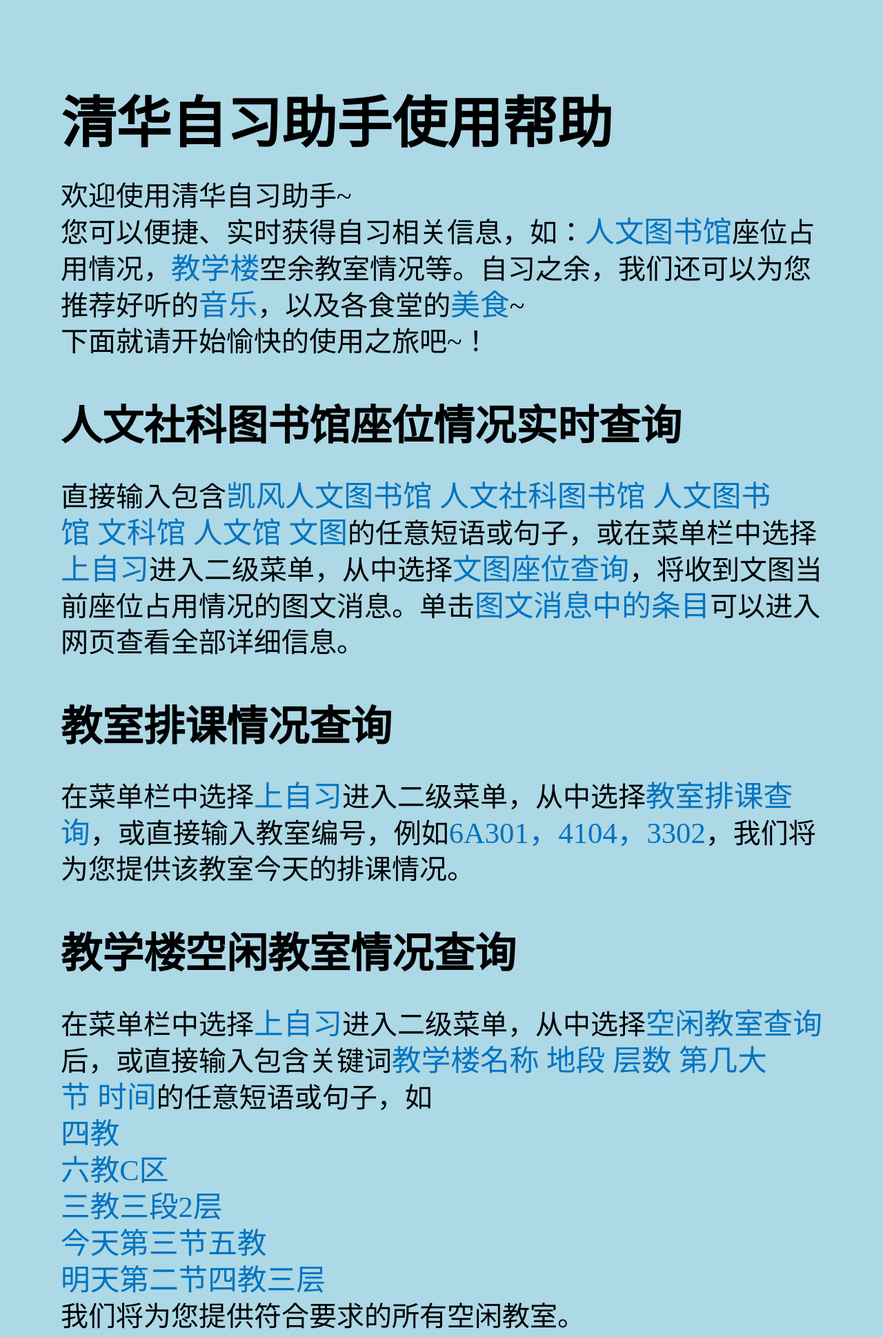
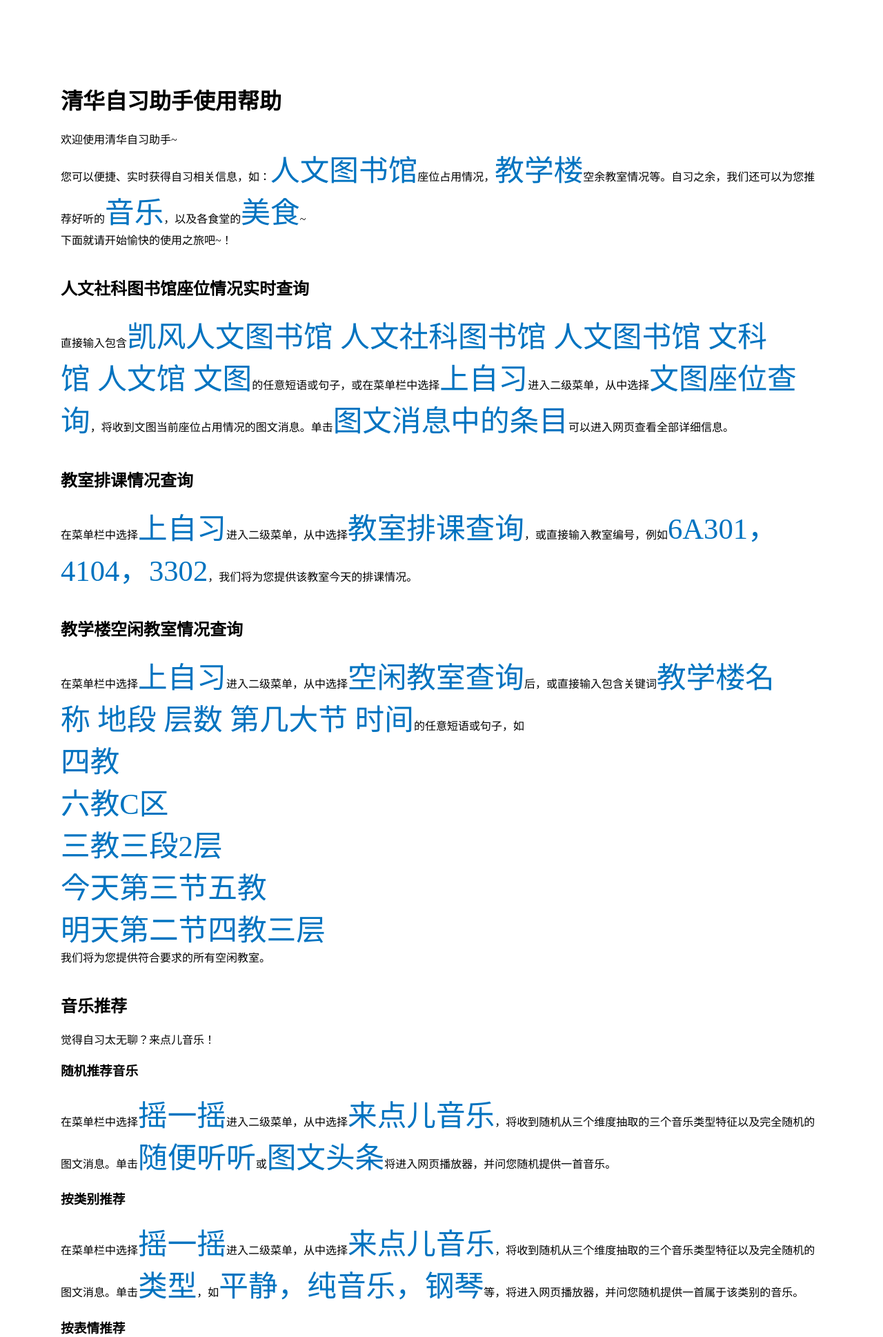
Before and after one commit to syb1001/ThuHelper, a Django app: template ThuHelper/templates/help.html in a window 1280 px wide. Shown: the top 1938 px of the page at 69% size. Run offline with Django 3.2, Linux system fonts and the light colour scheme; the template is opened without the code that fills it, so the values that code supplies are empty.

Commit message:
lwq: error operation

```diff
--- a/ThuHelper/templates/help.html
+++ b/ThuHelper/templates/help.html
@@ -6,10 +6,8 @@
     <style type="text/css">
     	.container{margin: 80px;padding-bottom: 60px;}
     	a{color: rgba(0,115,192,1);font-weight: 400;font-size: 32pt;}
-    	body{background-color: lightblue;line-height: 52px;}
     	.main{padding-top: 20px;}
     	.library{padding-top: 20px;}
-    	div{font-size: 30pt;}
     </style>
 </head>
 <body>
```
